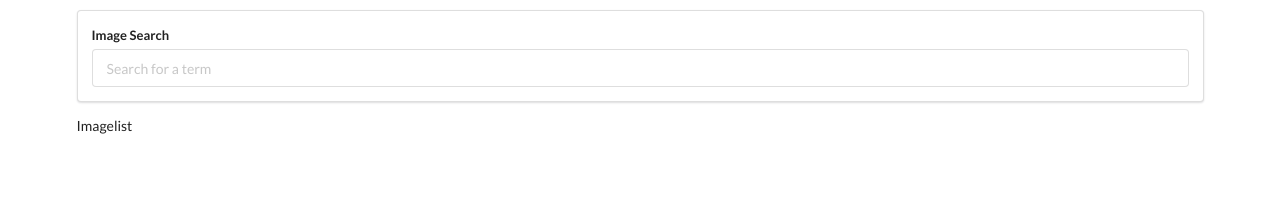
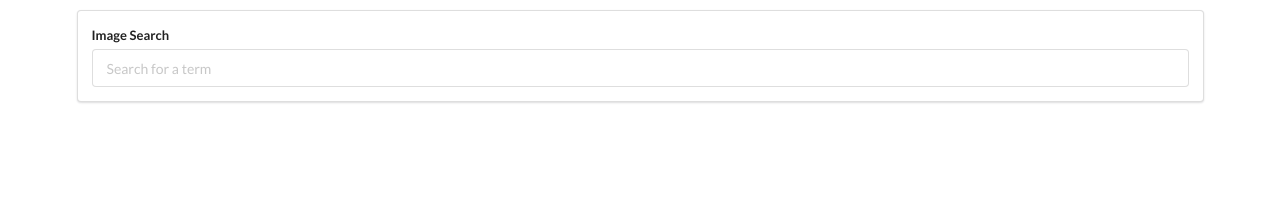
Before and after one commit to sranson/Search-tool, a React (Create React App) app: page / in a window 1280 px wide. Shown: the top 206 px of the page. Built offline with nearby package versions, Linux system fonts and the light colour scheme.

Commit message:
rendering photos of search term via ImageList component

```diff
--- a/src/components/ImageList.js
+++ b/src/components/ImageList.js
@@ -1,11 +1,13 @@
 import React from 'react';
 
 
-const ImageList = (props) => {
+const ImageList = props => {
     console.log(props);
-    return (
-        <div>Imagelist</div>
-    )
+    const images = props.images.map((image) => {
+        return <img key={image.id} src={image.urls.regular} alt={image.alt_description}  />
+    });
+
+    return <div>{images}</div>
 }
 
 export default ImageList;
```
